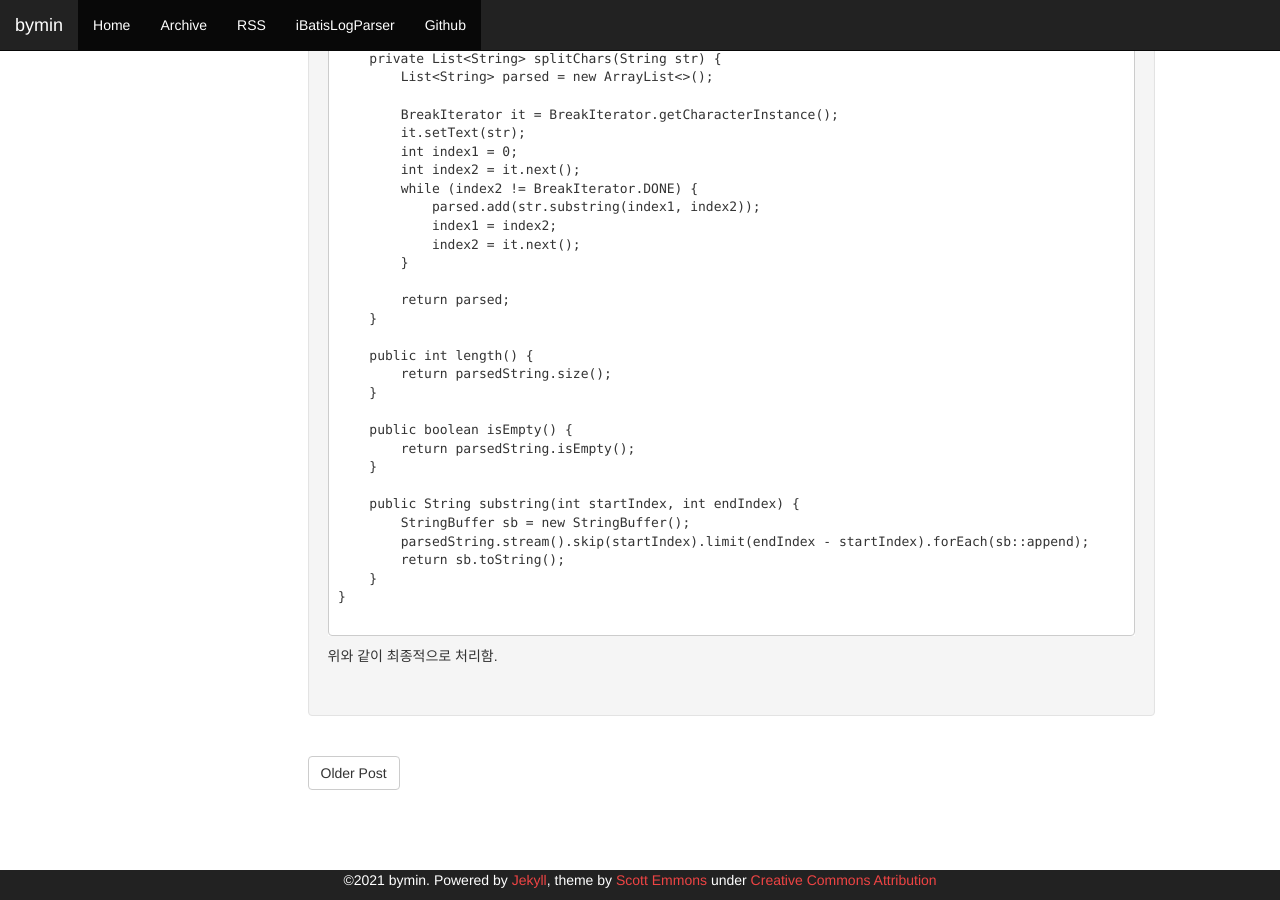
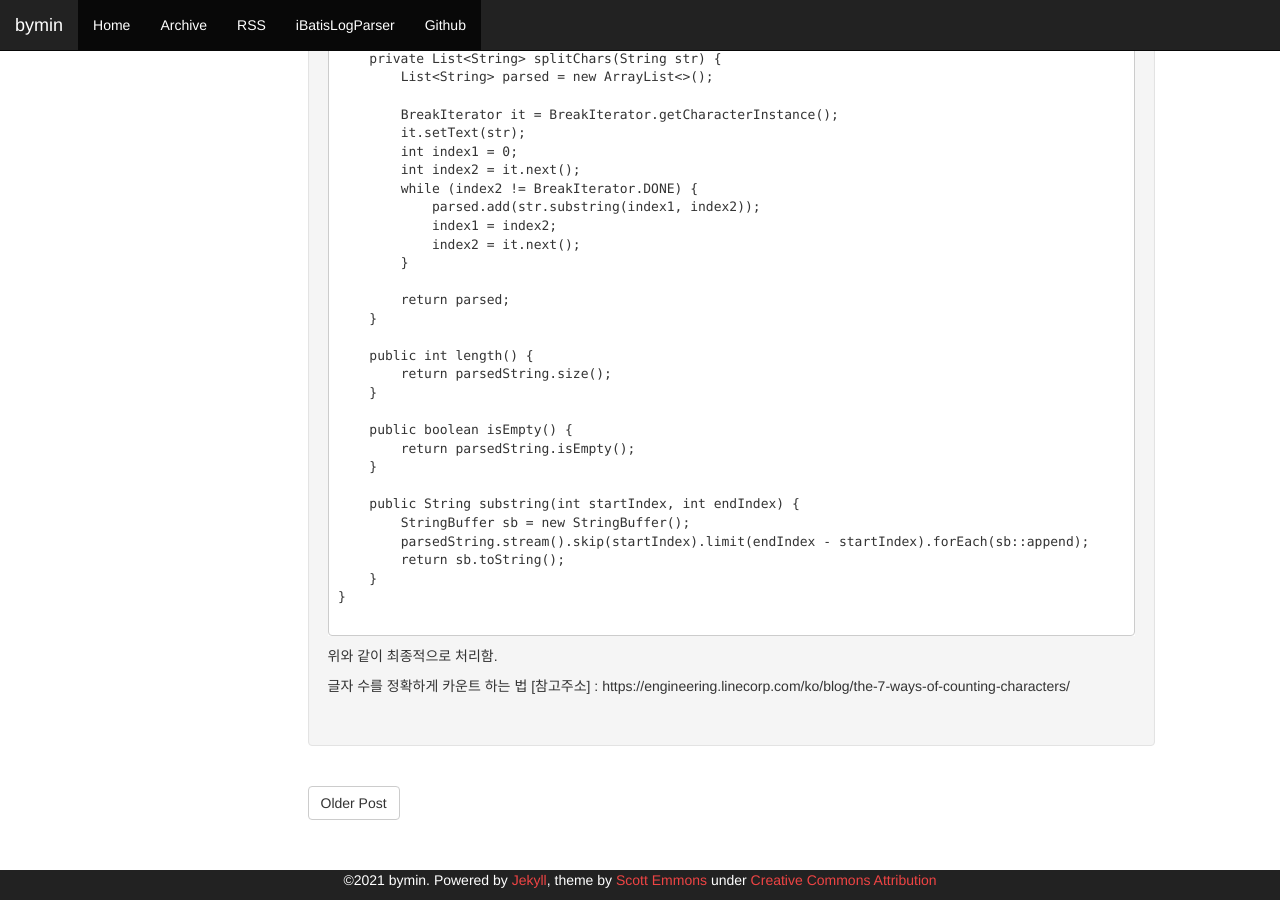
Before and after one commit to youngclown/youngclown.github.io, a Jekyll site: the page built from _posts/2021-12-17-emogi_error.md, in a window 1280 px wide and 900 px high, scrolled down 731 px. Built offline with Jekyll 4.4.1, drawn with Linux system fonts in a browser that asks for light colours; comment, search, counter and statistics services are not loaded.

Commit message:
글자 수를 정확하게 카운트 하는 법

````diff
--- a/_posts/2021-12-17-emogi_error.md
+++ b/_posts/2021-12-17-emogi_error.md
@@ -78,3 +78,6 @@ public class GraphemeStringProxy {
 
 ```
 위와 같이 최종적으로 처리함.
+
+글자 수를 정확하게 카운트 하는 법
+[참고주소] : https://engineering.linecorp.com/ko/blog/the-7-ways-of-counting-characters/
````
